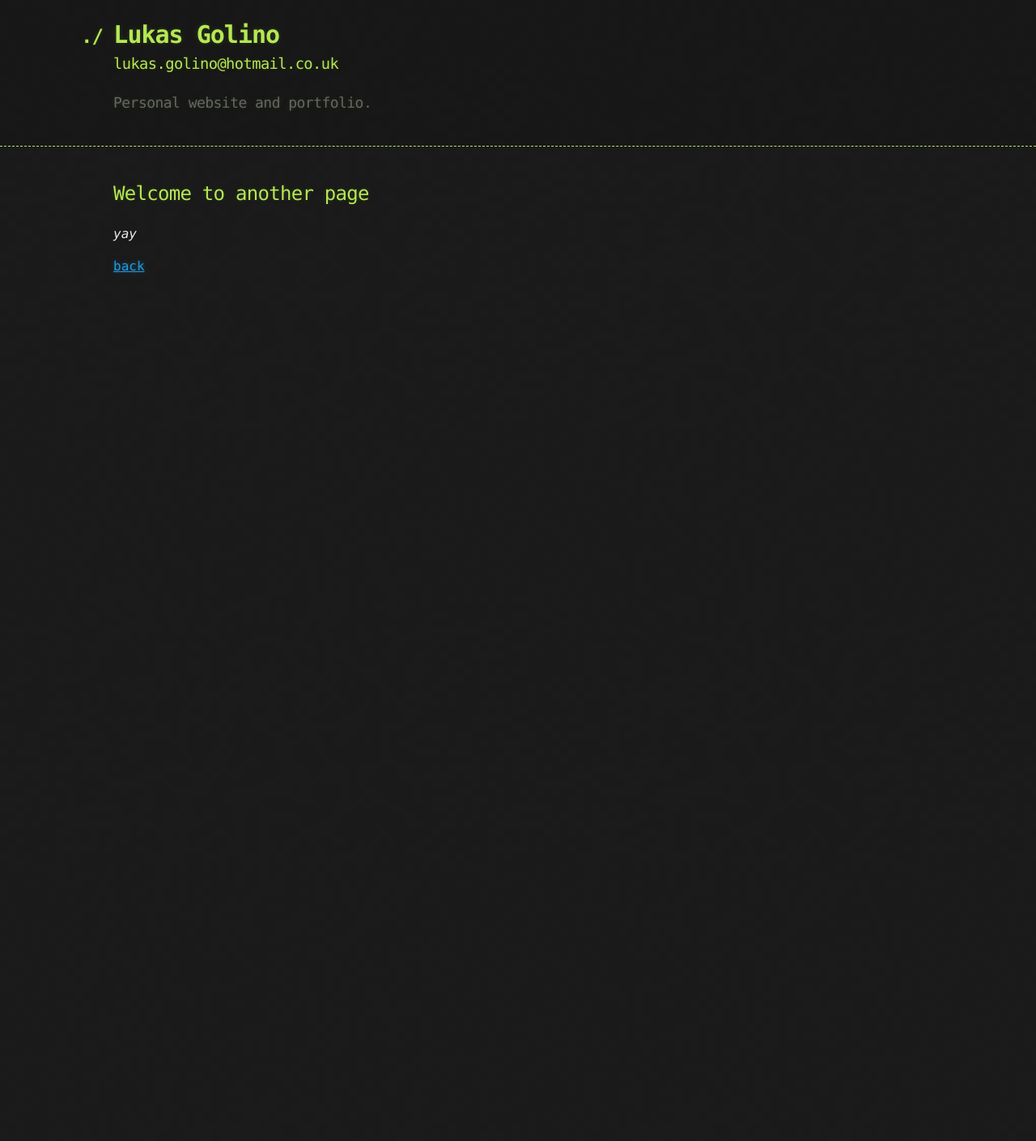
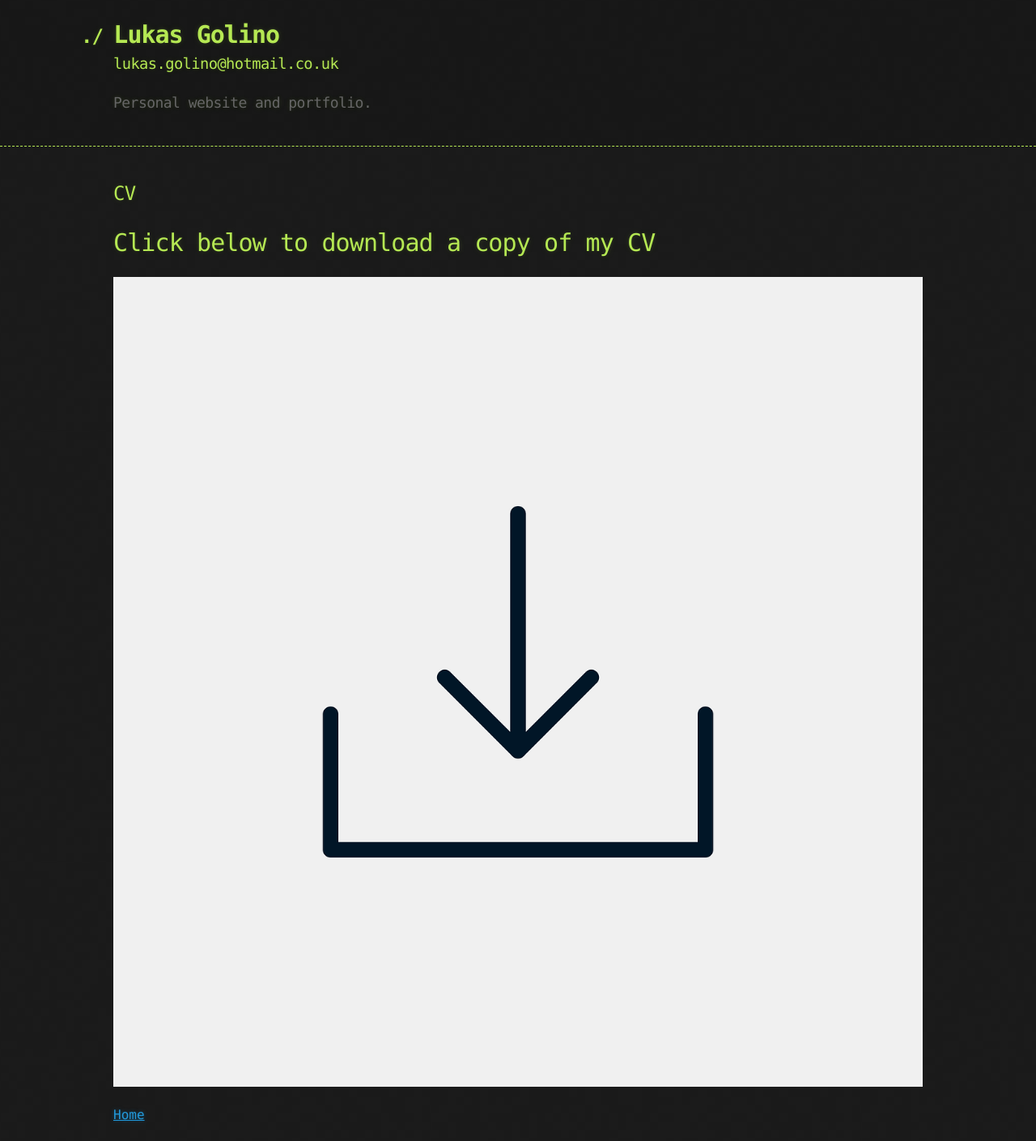
Before and after one commit to lukasgolino/lukasgolino.github.io, a Jekyll site: the page built from cv.md, in a window 1280 px wide. Shown: the whole page at 81% size. Built offline with Jekyll 4.4.1, drawn with Linux system fonts in a browser that asks for light colours; our own code applies the rules of GitHub Pages for plain Markdown files; before the commit the page ends 900 px from its top, so only the background shows below that.

Commit message:
upload and cv page

```diff
--- a/cv.md
+++ b/cv.md
@@ -2,8 +2,14 @@
 layout: default
 ---
 
-## Welcome to another page
+## CV
 
-_yay_
+# Click below to download a copy of my CV
 
-[back](./)
+
+<a href="LukasGolinoCV.docx" download>
+  <img src="upload-2935442_1280.png" alt="downloadCV">
+</a>
+
+
+[Home](./)
```
Also changed, not shown: upload-2935442_1280.png (added).
